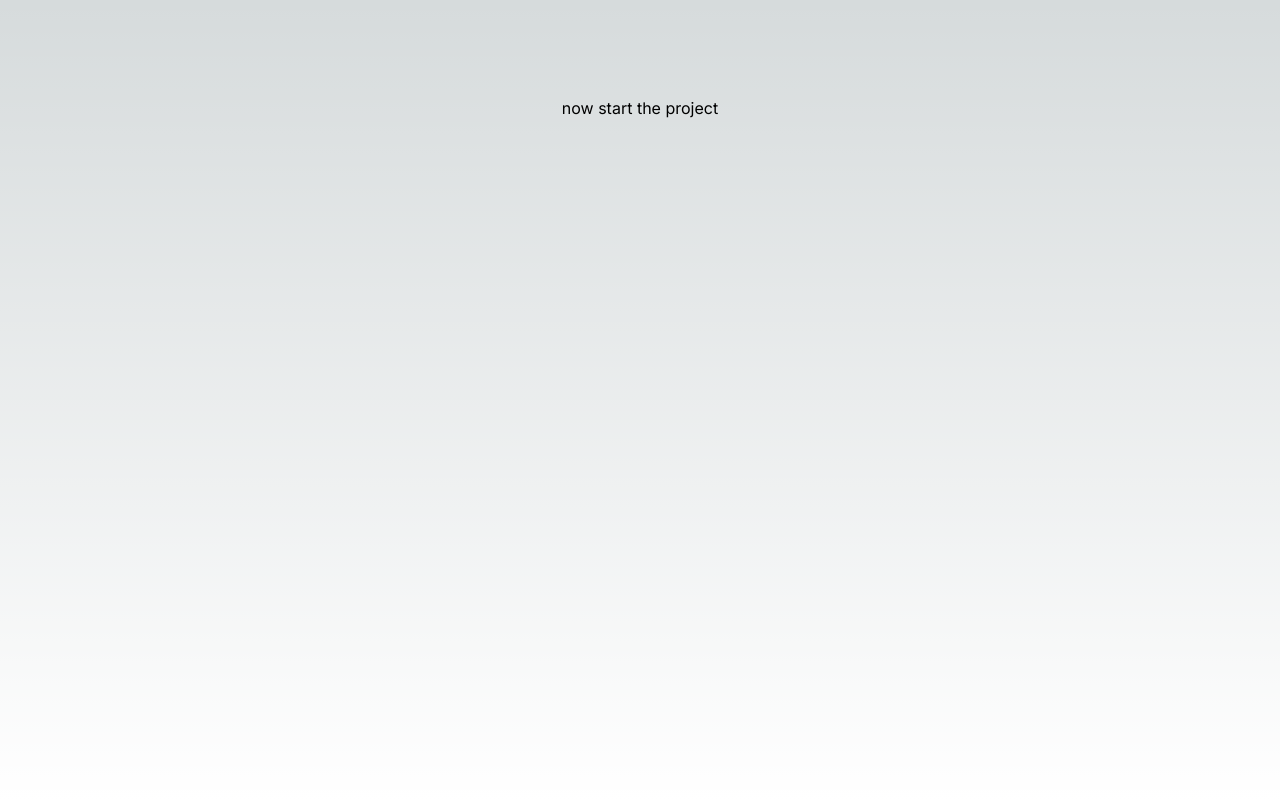
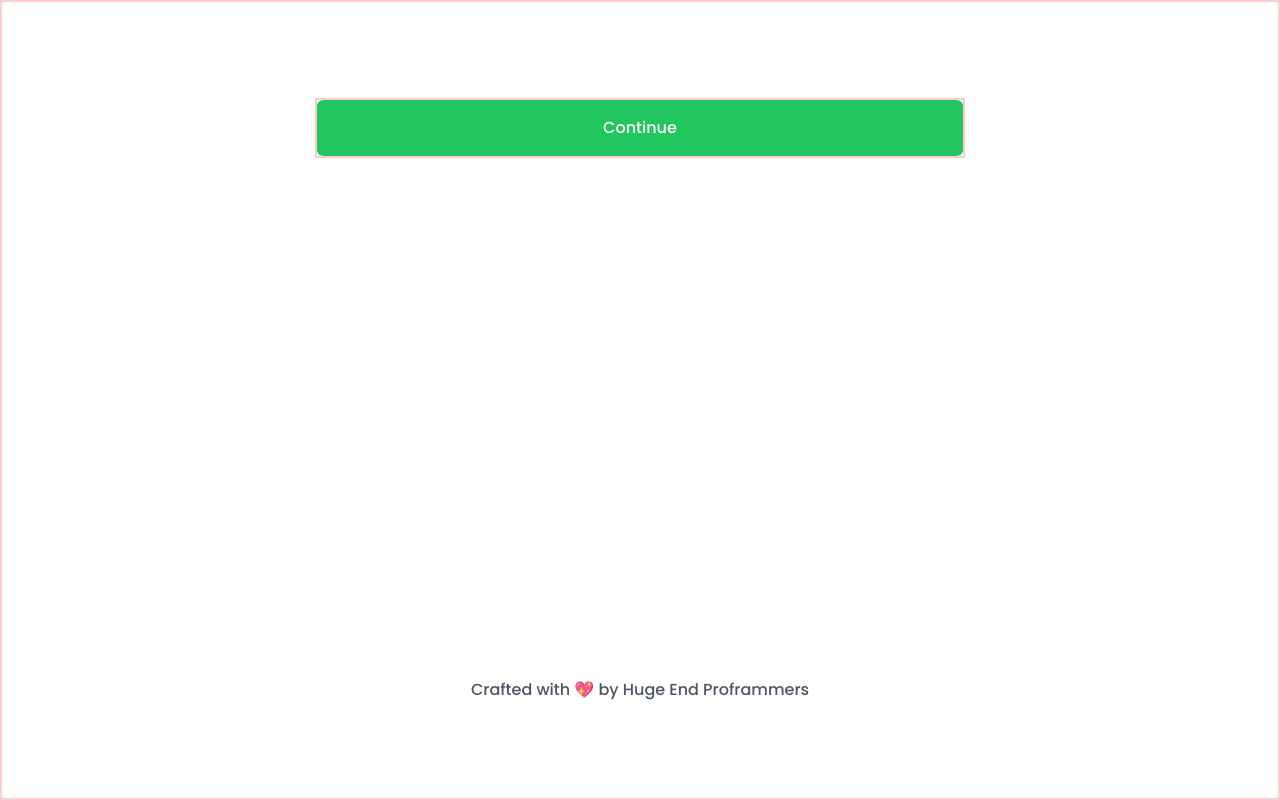
Before and after one commit to nirajansigdel/shreevedicwellness, a Next.js app: page / in a window 1280 px wide. Built offline with nearby package versions, Linux system fonts and the light colour scheme.

Commit message:
first commit

```diff
--- a/src/app/globals.css
+++ b/src/app/globals.css
@@ -1,6 +1,13 @@
 @tailwind base;
 @tailwind components;
 @tailwind utilities;
+
+@layer utilities {
+  .border-red {
+    border-width: 2px;
+    border-color: theme("colors.red.200");
+  }
+}
 
 :root {
   --foreground-rgb: 0, 0, 0;
@@ -17,11 +24,4 @@
 }
 
 body {
-  color: rgb(var(--foreground-rgb));
-  background: linear-gradient(
-      to bottom,
-      transparent,
-      rgb(var(--background-end-rgb))
-    )
-    rgb(var(--background-start-rgb));
 }
--- a/src/app/layout.tsx
+++ b/src/app/layout.tsx
@@ -1,22 +1,25 @@
-import './globals.css'
-import type { Metadata } from 'next'
-import { Inter } from 'next/font/google'
+import "./globals.css";
+import type { Metadata } from "next";
+import { Poppins } from "next/font/google";
 
-const inter = Inter({ subsets: ['latin'] })
+const inter = Poppins({
+  subsets: ["latin"],
+  weight: ["400", "500", "600", "700"],
+});
 
 export const metadata: Metadata = {
-  title: ' shreevedicwellnesscenter',
-  description: 'Generated by create next app',
-}
+  title: " shreevedicwellnesscenter",
+  description: "Generated by create next app",
+};
 
 export default function RootLayout({
   children,
 }: {
-  children: React.ReactNode
+  children: React.ReactNode;
 }) {
   return (
     <html lang="en">
       <body className={inter.className}>{children}</body>
     </html>
-  )
+  );
 }
--- a/src/app/page.tsx
+++ b/src/app/page.tsx
@@ -1,10 +1,16 @@
-import Image from 'next/image'
+import Image from "next/image";
+
+import Button from "../components/Button";
 
 export default function Home() {
   return (
-    <main className="flex min-h-screen flex-col items-center justify-between p-24">
-    now start the project
-
+    <main className="flex border-red min-h-screen flex-col items-center justify-between p-24">
+      <div className="border-red w-3/5 h-full">
+        <Button>Continue</Button>
+      </div>
+      <p className="text-[#4B5563] font-medium text-[16px]  text-center">
+        Crafted with 💖 by Huge End Proframmers
+      </p>
     </main>
-  )
+  );
 }
--- /dev/null
+++ b/src/components/Button/index.jsx
@@ -0,0 +1,11 @@
+import React from "react";
+
+function Button({ children }) {
+  return (
+    <div className="bg-[#22C55E] text-[16px] font-medium text-white rounded-md w-full flex items-center justify-center p-4 cursor-pointer">
+      {children}
+    </div>
+  );
+}
+
+export default Button;
--- /dev/null
+++ b/src/components/Form1/index.jsx
@@ -0,0 +1,7 @@
+import React from "react";
+
+function Form1() {
+  return <div>Form1</div>;
+}
+
+export default Form1;
```
Also changed, not shown: 1 other file (tests, documents, lock files or other folders).
